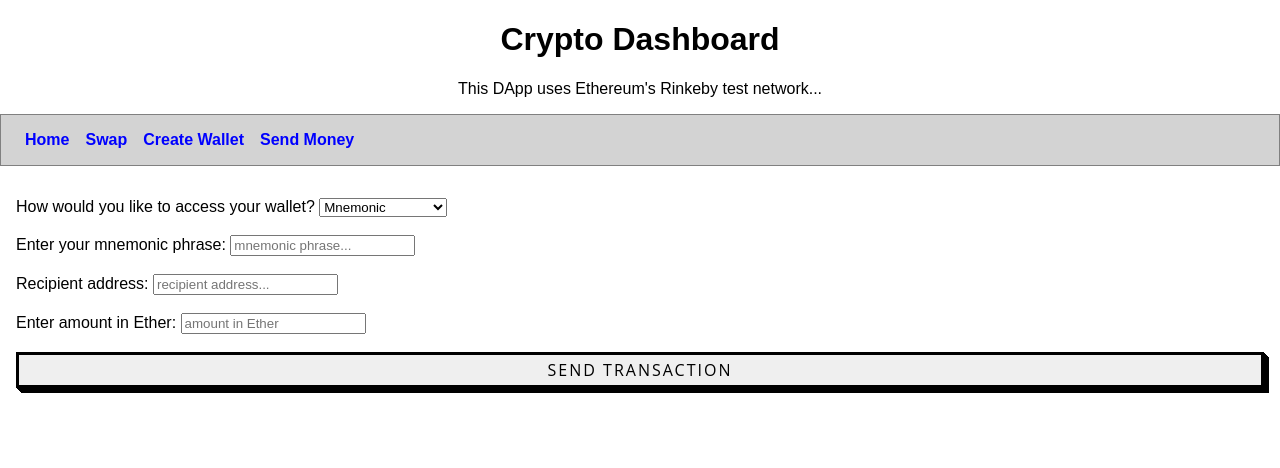
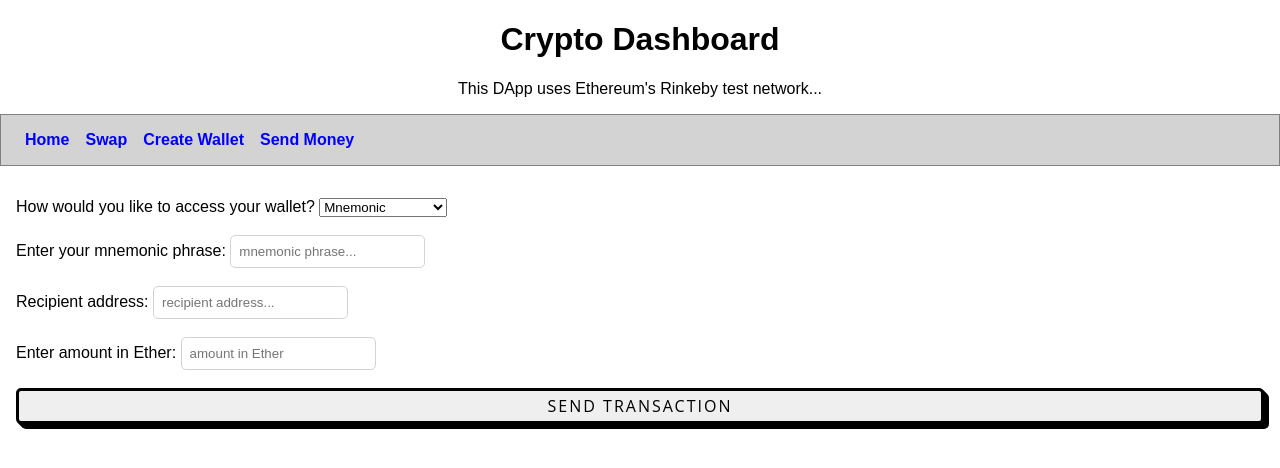
Before and after one commit to mikestarrdev/eth-portfolio-wallet, a React (Create React App) app: page /send-money in a window 1280 px wide. Shown: the top 468 px of the page. Built offline with nearby package versions, Linux system fonts and the light colour scheme; no server answers.

Commit message:
Fixed issue with dotenv. (Added REACT_APP as prefixes to variables in .env file)

```diff
--- a/src/App.js
+++ b/src/App.js
@@ -1,7 +1,8 @@
 import React from "react";
-import { Routes, Route, Link } from "react-router-dom";
+import { Routes, Route } from "react-router-dom";
 import { useState } from "react";
 import NavBar from "./components/Navbar";
+import Swap from "./components/Swap";
 import CreateWallet from "./components/CreateWallet";
 import SendMoney from "./components/SendMoney";
 
@@ -19,6 +20,7 @@ function App() {
       </header>
 
       <Routes>
+        <Route path="swap" element={<Swap />} />
         <Route
           path="create-wallet"
           element={
--- a/src/components/Navbar.js
+++ b/src/components/Navbar.js
@@ -1,7 +1,5 @@
 import React from "react";
 import { NavLink } from "react-router-dom";
-import SendMoney from "./SendMoney";
-import Wallet from "./CreateWallet";
 
 function NavBar() {
   return (
--- a/src/components/SendMoney.js
+++ b/src/components/SendMoney.js
@@ -2,19 +2,15 @@ import React from "react";
 import { useState } from "react";
 import { useNavigate } from "react-router-dom";
 const { ethers } = require("ethers");
-require("dotenv").config();
-
-console.log(process.env.INFURA_API_KEY);
+require("dotenv").config({ path: "../../env" });
 
 function SendMoney() {
   const [walletType, setWalletType] = useState("mnemonic");
   const [encryptedJSON, setEncryptedJSON] = useState();
-  const [mnemonic, setMnemonic] = useState("");
-  const [addressTo, setAddressTo] = useState("");
-  const [units, setUnits] = useState("Ether");
+  const [mnemonic, setMnemonic] = useState(process.env.REACT_APP_MNEMONIC);
+  const [addressTo, setAddressTo] = useState(process.env.REACT_APP_ADDRESS_TO);
   const [amount, setAmount] = useState("");
   //   const [gas, setGas] = useState(21000);
-  const [key, setKey] = useState("0x");
   const [password, setPassword] = useState("");
   const [tx, setTx] = useState();
   const [txSent, setTxSent] = useState(false);
@@ -25,24 +21,22 @@ function SendMoney() {
     e.preventDefault();
     setTxSent(true);
 
-    const INFURA_ID = process.env.INFURA_API_KEY;
+    const INFURA_ID = process.env.REACT_APP_INFURA_KEY;
     const PROVIDER = new ethers.providers.JsonRpcProvider(
       `https://rinkeby.infura.io/v3/${INFURA_ID}`
     );
 
-    let wallet;
+    let walletJSON;
     let walletMnemonic;
 
-    {
     encryptedJSON
-        ? (wallet = new ethers.Wallet.fromEncryptedJson(
+      ? (walletJSON = new ethers.Wallet.fromEncryptedJson(
           encryptedJSON,
           password
-          )).connect(PROVIDER)
+        ).connect(PROVIDER))
       : (walletMnemonic = new ethers.Wallet.fromMnemonic(mnemonic).connect(
           PROVIDER
         ));
-    }
 
     const tx = await walletMnemonic.sendTransaction({
       to: addressTo,
@@ -101,6 +95,7 @@ function SendMoney() {
                 type="password"
                 value={mnemonic}
                 placeholder="mnemonic phrase..."
+                required={true}
               />
             </label>
             <br />
@@ -159,6 +154,7 @@ function SendMoney() {
             <a
               href={`https://rinkeby.etherscan.io/tx/${tx.hash}`}
               target="_blank"
+              rel="noopener noreferrer"
             >
               View transaction on etherscan
             </a>
--- a/src/index.css
+++ b/src/index.css
@@ -74,6 +74,12 @@ a:active {
   text-decoration: none;
 }
 
+input {
+  padding: 0.5rem;
+  border-radius: 5px;
+  border: solid lightgray 1px;
+}
+
 .navbar {
   display: flex;
   flex-direction: row;
@@ -114,3 +120,7 @@ nav.ul {
   text-align: center;
   font-size: large;
 }
+
+.swap {
+  padding: 1rem;
+}
```
Lines whose indentation alone changed are shown as unchanged.
